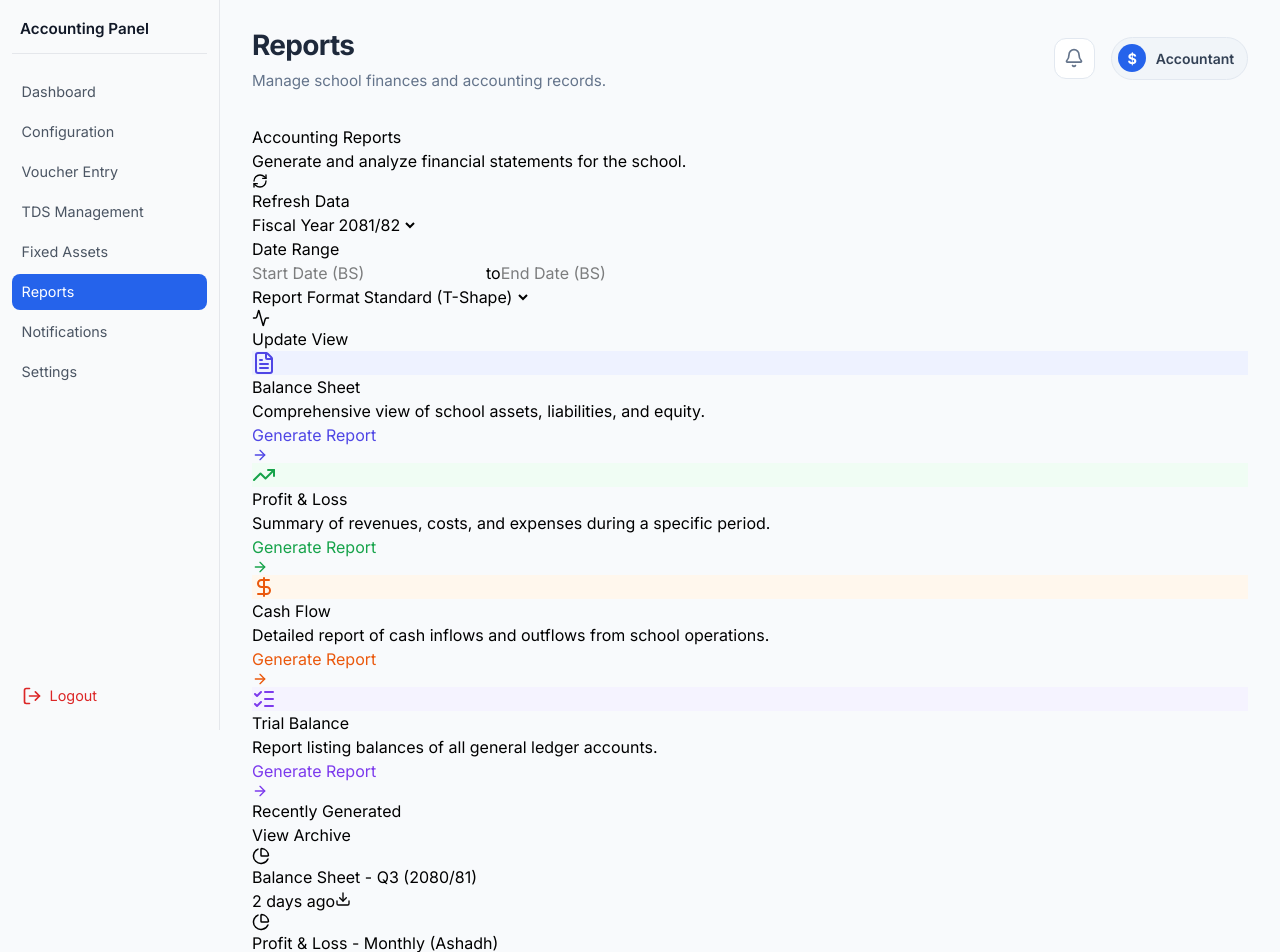
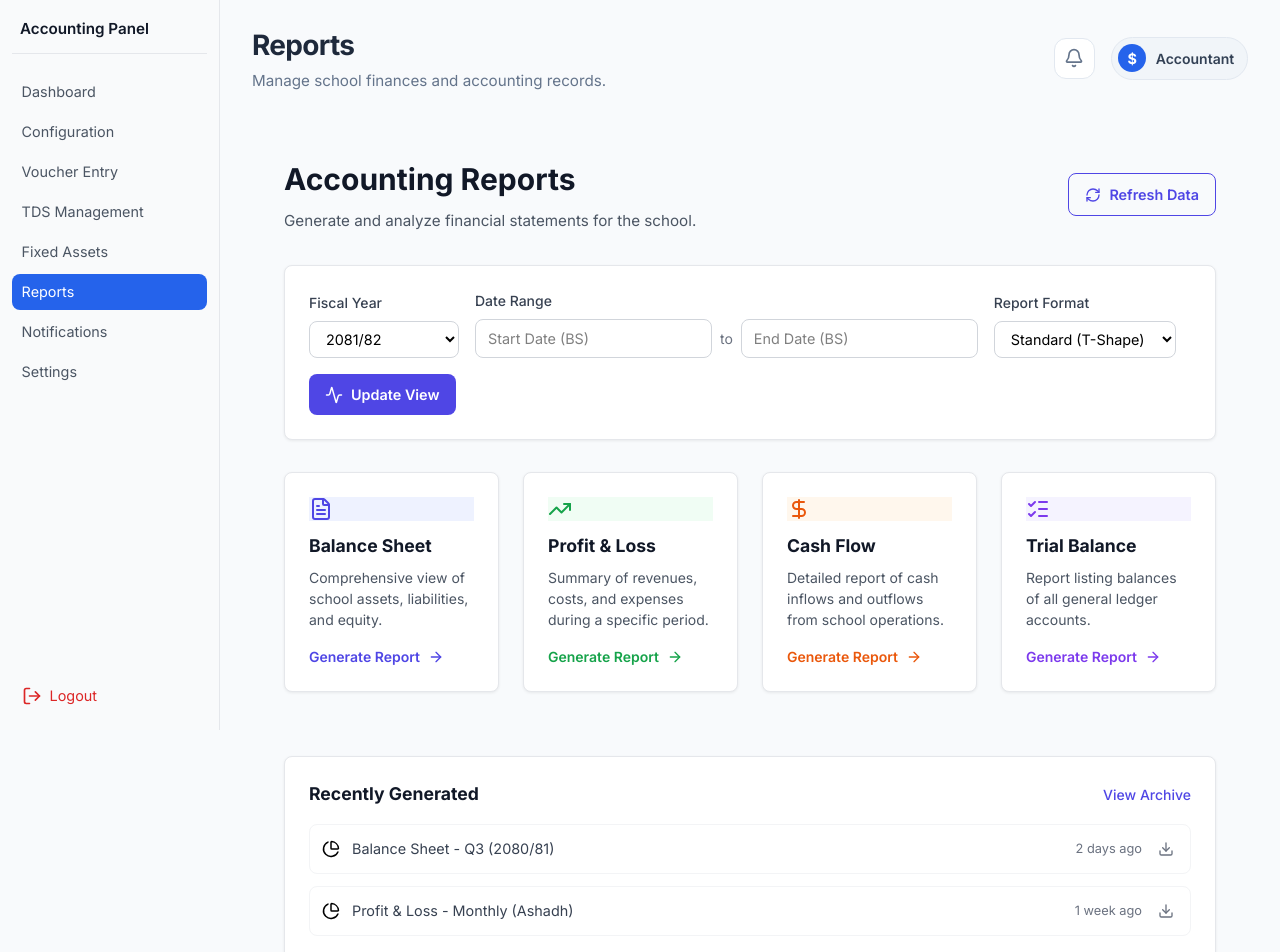
Before and after one commit to its-manzil/schoolhub, a Next.js app: page /Accounting/reports in a window 1280 px wide. Shown: the top 952 px of the page. Built offline with nearby package versions, Linux system fonts and the light colour scheme.

Commit message:
fixtures minor routing issues and css issues on Accounting/Configuration and Accounting/Reports

```diff
--- a/app/Accounting/reports/Reports.css
+++ b/app/Accounting/reports/Reports.css
@@ -1,6 +1,6 @@
 /* ── Reports.css ── */
 
-.rpt-page {
+.reports-container {
   padding: 1.25rem;
   display: flex;
   flex-direction: column;
@@ -8,57 +8,57 @@
 }
 
 @media (min-width: 640px) {
-  .rpt-page { padding: 1.5rem; }
+  .reports-container { padding: 1.5rem; }
 }
 
 @media (min-width: 1024px) {
-  .rpt-page { padding: 2rem; }
+  .reports-container { padding: 2rem; }
 }
 
 /* Header */
-.rpt-header {
+.reports-header {
   display: flex;
   flex-direction: column;
   gap: 1rem;
 }
 
 @media (min-width: 640px) {
-  .rpt-header {
+  .reports-header {
     flex-direction: row;
     align-items: center;
     justify-content: space-between;
   }
 }
 
-.rpt-title {
+.reports-header h1 {
   font-size: 1.875rem;
   font-weight: 700;
   color: #111827;
   margin: 0;
 }
 
-.rpt-subtitle {
+.reports-header p {
   color: #4b5563;
   margin-top: 0.5rem;
   font-size: 0.95rem;
 }
 
 /* Report Cards Grid */
-.rpt-cards-grid {
+.report-cards-grid {
   display: grid;
   grid-template-columns: 1fr;
   gap: 1.5rem;
 }
 
 @media (min-width: 768px) {
-  .rpt-cards-grid { grid-template-columns: repeat(2, 1fr); }
+  .report-cards-grid { grid-template-columns: repeat(2, 1fr); }
 }
 
 @media (min-width: 1024px) {
-  .rpt-cards-grid { grid-template-columns: repeat(4, 1fr); }
+  .report-cards-grid { grid-template-columns: repeat(4, 1fr); }
 }
 
-.rpt-card {
+.report-card {
   background: #ffffff;
   border-radius: 0.5rem;
   box-shadow: 0 1px 3px rgba(0,0,0,0.07);
@@ -70,30 +70,30 @@
   flex-direction: column;
 }
 
-.rpt-card:hover {
+.report-card:hover {
   box-shadow: 0 4px 12px rgba(0,0,0,0.1);
 }
 
-.rpt-card-icon {
+.report-card-icon {
   font-size: 1.875rem;
   margin-bottom: 0.75rem;
 }
 
-.rpt-card-title {
+.report-card-content h3 {
   font-size: 1.1rem;
   font-weight: 700;
   color: #111827;
   margin: 0 0 0.5rem;
 }
 
-.rpt-card-desc {
+.report-card-content p {
   color: #4b5563;
   font-size: 0.875rem;
   margin: 0 0 1rem;
   flex: 1;
 }
 
-.rpt-card-btn {
+.btn-generate {
   display: inline-flex;
   align-items: center;
   gap: 0.5rem;
@@ -107,25 +107,14 @@
   transition: gap 0.15s ease;
 }
 
-.rpt-card-btn:hover { gap: 0.75rem; }
+.btn-generate:hover { gap: 0.75rem; }
 
-.rpt-btn-icon {
-  width: 1rem;
-  height: 1rem;
+/* Bottom Section */
+.reports-bottom-section {
+  margin-top: 2rem;
 }
 
-/* Bottom Grid */
-.rpt-bottom-grid {
-  display: grid;
-  grid-template-columns: 1fr;
-  gap: 1.5rem;
-}
-
-@media (min-width: 1024px) {
-  .rpt-bottom-grid { grid-template-columns: repeat(2, 1fr); }
-}
-
-.rpt-section-card {
+.recent-reports {
   background: #ffffff;
   border-radius: 0.5rem;
   box-shadow: 0 1px 3px rgba(0,0,0,0.07);
@@ -133,83 +122,116 @@
   padding: 1.5rem;
 }
 
-.rpt-section-title {
+.section-header {
+  display: flex;
+  justify-content: space-between;
+  align-items: center;
+  margin-bottom: 1rem;
+}
+
+.section-header h2 {
   font-size: 1.1rem;
   font-weight: 700;
   color: #111827;
-  margin: 0 0 1rem;
+  margin: 0;
 }
 
-/* Export list */
-.rpt-export-list {
+.text-btn {
+  background: none;
+  border: none;
+  color: #4f46e5;
+  font-weight: 500;
+  cursor: pointer;
+  font-size: 0.875rem;
+}
+
+.text-btn:hover {
+  text-decoration: underline;
+}
+
+.recent-list {
   display: flex;
   flex-direction: column;
   gap: 0.75rem;
 }
 
-.rpt-export-btn {
-  width: 100%;
+.recent-item {
   display: flex;
+  justify-content: space-between;
   align-items: center;
-  justify-content: space-between;
-  padding: 0.75rem 1rem;
-  background: #f9fafb;
-  border: 1px solid #e5e7eb;
+  padding: 0.75rem;
+  border: 1px solid #f3f4f6;
   border-radius: 0.5rem;
-  cursor: pointer;
-  transition: background 0.15s ease;
-  font-family: inherit;
+  transition: background-color 0.15s ease;
 }
 
-.rpt-export-btn:hover { background: #f3f4f6; }
+.recent-item:hover {
+  background-color: #f9fafb;
+}
 
-.rpt-export-left {
+.item-info {
   display: flex;
   align-items: center;
   gap: 0.75rem;
 }
 
-.rpt-export-emoji { font-size: 1.25rem; }
-
-.rpt-export-label {
-  font-weight: 500;
-  color: #111827;
+.item-info span {
+  color: #374151;
   font-size: 0.9rem;
 }
 
-.rpt-export-icon {
-  width: 1rem;
-  height: 1rem;
-  color: #9ca3af;
+.item-actions {
+  display: flex;
+  align-items: center;
+  gap: 0.75rem;
 }
 
-.rpt-printer-icon {
-  width: 1rem;
-  height: 1rem;
+.item-date {
+  color: #6b7280;
+  font-size: 0.8rem;
+}
+
+.icon-btn {
+  background: none;
+  border: none;
+  cursor: pointer;
+  padding: 0.25rem;
+  color: #6b7280;
+  transition: color 0.15s ease;
+}
+
+.icon-btn:hover {
   color: #374151;
 }
 
-/* Filter form */
-.rpt-filter-form {
+/* Filter Panel */
+.reports-filter-panel {
+  background: #ffffff;
+  border-radius: 0.5rem;
+  box-shadow: 0 1px 3px rgba(0,0,0,0.07);
+  border: 1px solid #e5e7eb;
+  padding: 1.5rem;
   display: flex;
-  flex-direction: column;
+  flex-wrap: wrap;
   gap: 1rem;
+  align-items: end;
 }
 
-.rpt-field {
+.filter-group {
   display: flex;
   flex-direction: column;
   gap: 0.5rem;
+  min-width: 150px;
 }
 
-.rpt-label {
+.filter-group label {
   font-size: 0.875rem;
   font-weight: 500;
   color: #374151;
 }
 
-.rpt-select {
-  width: 100%;
+.filter-group select,
+.filter-group input {
   padding: 0.5rem 0.75rem;
   border: 1px solid #d1d5db;
   border-radius: 0.5rem;
@@ -217,16 +239,27 @@
   font-family: inherit;
   background: #fff;
   outline: none;
-  cursor: pointer;
-  transition: border-color 0.15s;
 }
 
-.rpt-select:focus { border-color: var(--primary, #4f46e5); }
+.filter-group select:focus,
+.filter-group input:focus {
+  border-color: #4f46e5;
+}
 
-.rpt-generate-btn {
-  width: 100%;
+.date-inputs {
+  display: flex;
+  align-items: center;
+  gap: 0.5rem;
+}
+
+.date-inputs span {
+  color: #6b7280;
+  font-size: 0.875rem;
+}
+
+.btn-primary {
   padding: 0.6rem 1rem;
-  background: var(--primary, #4f46e5);
+  background: #4f46e5;
   color: #fff;
   border: none;
   border-radius: 0.5rem;
@@ -235,35 +268,32 @@
   cursor: pointer;
   font-family: inherit;
   transition: opacity 0.15s;
+  display: inline-flex;
+  align-items: center;
+  gap: 0.5rem;
 }
 
-.rpt-generate-btn:hover { opacity: 0.9; }
-
-/* Coming Soon */
-.rpt-coming-soon {
-  background: #eff6ff;
-  border: 1px solid #bfdbfe;
-  border-radius: 0.5rem;
-  padding: 1.5rem;
+.btn-primary:hover {
+  opacity: 0.9;
 }
 
-.rpt-coming-icon {
-  width: 1.25rem;
-  height: 1.25rem;
-  color: #2563eb;
-  margin-bottom: 0.5rem;
+.btn-outline {
+  padding: 0.6rem 1rem;
+  background: transparent;
+  color: #4f46e5;
+  border: 1px solid #4f46e5;
+  border-radius: 0.5rem;
+  font-weight: 600;
+  font-size: 0.9rem;
+  cursor: pointer;
+  font-family: inherit;
+  transition: all 0.15s;
+  display: inline-flex;
+  align-items: center;
+  gap: 0.5rem;
 }
 
-.rpt-coming-title {
-  font-weight: 600;
-  color: #1e3a8a;
-  margin: 0 0 0.5rem;
-  font-size: 1rem;
+.btn-outline:hover {
+  background: #4f46e5;
+  color: #fff;
 }
-
-.rpt-coming-text {
-  color: #1e40af;
-  font-size: 0.875rem;
-  margin: 0;
-  line-height: 1.6;
-}
--- a/app/Accounting/reports/page.tsx
+++ b/app/Accounting/reports/page.tsx
@@ -8,7 +8,7 @@ import {
   ArrowRight, PieChart, Activity, Download, Printer,
   Filter, Calendar, Search, RefreshCw
 } from "lucide-react";
-// import "./reports.css";
+import "./Reports.css";
 
 const ReportsDashboard = () => {
   const router = useRouter();
--- /dev/null
+++ b/app/SchoolAdmin/Accounting/Voucher/page.tsx
@@ -0,0 +1,24 @@
+"use client";
+
+import { useEffect } from "react";
+import { useRouter } from "next/navigation";
+
+const VoucherPage = () => {
+  const router = useRouter();
+
+  useEffect(() => {
+    // Redirect to the actual voucher page
+    router.push("/Accounting/Voucher");
+  }, [router]);
+
+  return (
+    <div className="flex items-center justify-center min-h-screen">
+      <div className="text-center">
+        <div className="animate-spin rounded-full h-12 w-12 border-b-2 border-blue-600 mx-auto mb-4"></div>
+        <p className="text-gray-600">Redirecting to Voucher...</p>
+      </div>
+    </div>
+  );
+};
+
+export default VoucherPage;
--- /dev/null
+++ b/app/SchoolAdmin/Accounting/configuration/page.tsx
@@ -0,0 +1,24 @@
+"use client";
+
+import { useEffect } from "react";
+import { useRouter } from "next/navigation";
+
+const ConfigurationPage = () => {
+  const router = useRouter();
+
+  useEffect(() => {
+    // Redirect to the actual configuration page
+    router.push("/Accounting/configuration");
+  }, [router]);
+
+  return (
+    <div className="flex items-center justify-center min-h-screen">
+      <div className="text-center">
+        <div className="animate-spin rounded-full h-12 w-12 border-b-2 border-blue-600 mx-auto mb-4"></div>
+        <p className="text-gray-600">Redirecting to Configuration...</p>
+      </div>
+    </div>
+  );
+};
+
+export default ConfigurationPage;
--- a/package.json
+++ b/package.json
@@ -52,7 +52,7 @@
     "mongodb": "^7.1.1",
     "mongoose": "^9.3.3",
     "nepali-date-converter": "^3.4.0",
-    "next": "15.5.4",
+    "next": "^15.5.4",
     "papaparse": "^5.5.3",
     "postcss": "^8.5.6",
     "qrcode.react": "^4.2.0",
```
Also changed, not shown: 1 other file (tests, documents, lock files or other folders).
